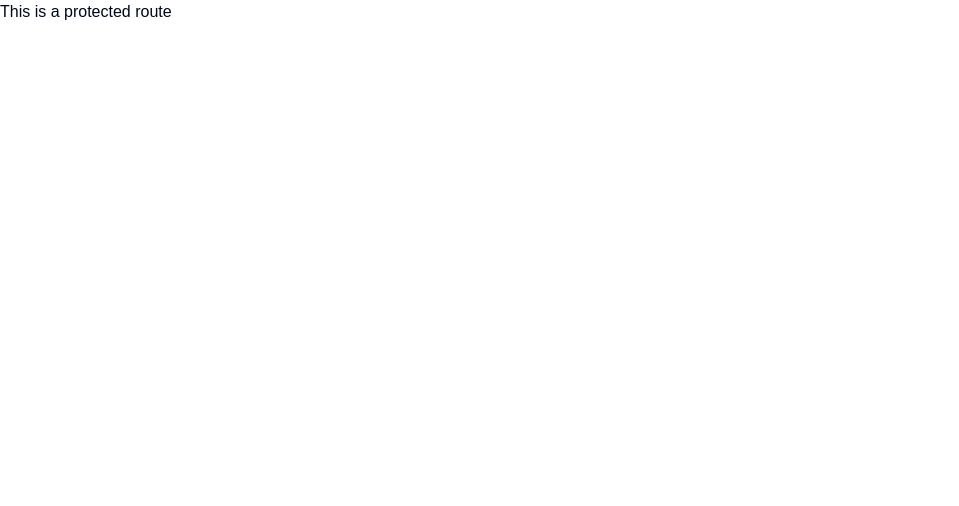
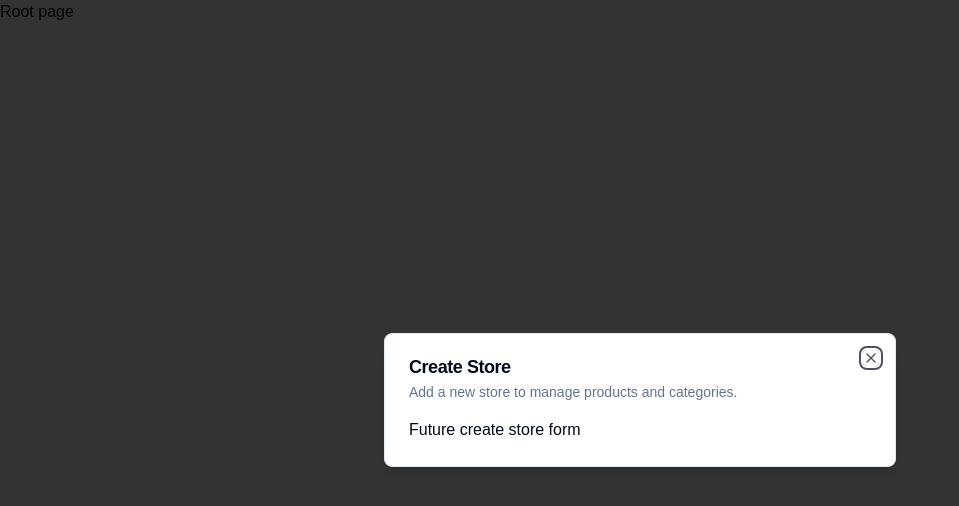
Before and after one commit to lazytech614/ShopZone-Admin, a Next.js app: page / in a window 1280 px wide. Shown: the top 506 px of the page, without its empty margins (0-959 px from the left). Built offline with nearby package versions, Linux system fonts and the light colour scheme.

Commit message:
add store modal component

```diff
--- a/app/(root)/page.tsx
+++ b/app/(root)/page.tsx
@@ -1,11 +1,22 @@
+"use client"
+
+import { useStoreModal } from '@/hooks/useStoreModal'
 import { UserButton } from '@clerk/nextjs'
-import React from 'react'
+import React, { useEffect } from 'react'
 
 const SetupPage = () => {
+  const onOpen = useStoreModal((state) => state.onOpen)
+  const isOpen = useStoreModal((state) => state.isOpen)
+
+  useEffect(() => {
+    if(!isOpen) onOpen()
+  }, [isOpen, onOpen])
+
   return (
     <div>
-      This is a protected route
-      <UserButton />
+      {/* This is a protected route
+      <UserButton /> */}
+      Root page
     </div>
   )
 }
--- a/app/layout.tsx
+++ b/app/layout.tsx
@@ -8,6 +8,7 @@
 import type { Metadata } from "next";
 import { Geist, Geist_Mono } from "next/font/google";
 import "./globals.css";
+import { StoreModalProvider } from '@/providers/modalProvider';
 
 const geistSans = Geist({
   variable: "--font-geist-sans",
@@ -35,6 +36,7 @@
         <body
           className={`${geistSans.variable} ${geistMono.variable} antialiased`}
         >
+          <StoreModalProvider />
           {children}
         </body>
       </ClerkProvider>
--- /dev/null
+++ b/components/modals/StoreModal.tsx
@@ -0,0 +1,16 @@
+"use client"
+
+import { useStoreModal } from "@/hooks/useStoreModal"
+import { Modal } from "@/components/ui/modal"
+
+export const StoreModal = () => {
+    const storeModal = useStoreModal()
+    return (
+        <Modal
+        isOpen={storeModal.isOpen}
+        onClose={storeModal.onClose}
+        title="Create Store" description="Add a new store to manage products and categories.">
+            <div>Future create store form</div>
+        </Modal>
+    )
+}
--- /dev/null
+++ b/components/ui/dialog.tsx
@@ -0,0 +1,122 @@
+"use client"
+
+import * as React from "react"
+import * as DialogPrimitive from "@radix-ui/react-dialog"
+import { X } from "lucide-react"
+
+import { cn } from "@/lib/utils"
+
+const Dialog = DialogPrimitive.Root
+
+const DialogTrigger = DialogPrimitive.Trigger
+
+const DialogPortal = DialogPrimitive.Portal
+
+const DialogClose = DialogPrimitive.Close
+
+const DialogOverlay = React.forwardRef<
+  React.ElementRef<typeof DialogPrimitive.Overlay>,
+  React.ComponentPropsWithoutRef<typeof DialogPrimitive.Overlay>
+>(({ className, ...props }, ref) => (
+  <DialogPrimitive.Overlay
+    ref={ref}
+    className={cn(
+      "fixed inset-0 z-50 bg-black/80  data-[state=open]:animate-in data-[state=closed]:animate-out data-[state=closed]:fade-out-0 data-[state=open]:fade-in-0",
+      className
+    )}
+    {...props}
+  />
+))
+DialogOverlay.displayName = DialogPrimitive.Overlay.displayName
+
+const DialogContent = React.forwardRef<
+  React.ElementRef<typeof DialogPrimitive.Content>,
+  React.ComponentPropsWithoutRef<typeof DialogPrimitive.Content>
+>(({ className, children, ...props }, ref) => (
+  <DialogPortal>
+    <DialogOverlay />
+    <DialogPrimitive.Content
+      ref={ref}
+      className={cn(
+        "fixed left-[50%] top-[50%] z-50 grid w-full max-w-lg translate-x-[-50%] translate-y-[-50%] gap-4 border bg-background p-6 shadow-lg duration-200 data-[state=open]:animate-in data-[state=closed]:animate-out data-[state=closed]:fade-out-0 data-[state=open]:fade-in-0 data-[state=closed]:zoom-out-95 data-[state=open]:zoom-in-95 data-[state=closed]:slide-out-to-left-1/2 data-[state=closed]:slide-out-to-top-[48%] data-[state=open]:slide-in-from-left-1/2 data-[state=open]:slide-in-from-top-[48%] sm:rounded-lg",
+        className
+      )}
+      {...props}
+    >
+      {children}
+      <DialogPrimitive.Close className="absolute right-4 top-4 rounded-sm opacity-70 ring-offset-background transition-opacity hover:opacity-100 focus:outline-none focus:ring-2 focus:ring-ring focus:ring-offset-2 disabled:pointer-events-none data-[state=open]:bg-accent data-[state=open]:text-muted-foreground">
+        <X className="h-4 w-4" />
+        <span className="sr-only">Close</span>
+      </DialogPrimitive.Close>
+    </DialogPrimitive.Content>
+  </DialogPortal>
+))
+DialogContent.displayName = DialogPrimitive.Content.displayName
+
+const DialogHeader = ({
+  className,
+  ...props
+}: React.HTMLAttributes<HTMLDivElement>) => (
+  <div
+    className={cn(
+      "flex flex-col space-y-1.5 text-center sm:text-left",
+      className
+    )}
+    {...props}
+  />
+)
+DialogHeader.displayName = "DialogHeader"
+
+const DialogFooter = ({
+  className,
+  ...props
+}: React.HTMLAttributes<HTMLDivElement>) => (
+  <div
+    className={cn(
+      "flex flex-col-reverse sm:flex-row sm:justify-end sm:space-x-2",
+      className
+    )}
+    {...props}
+  />
+)
+DialogFooter.displayName = "DialogFooter"
+
+const DialogTitle = React.forwardRef<
+  React.ElementRef<typeof DialogPrimitive.Title>,
+  React.ComponentPropsWithoutRef<typeof DialogPrimitive.Title>
+>(({ className, ...props }, ref) => (
+  <DialogPrimitive.Title
+    ref={ref}
+    className={cn(
+      "text-lg font-semibold leading-none tracking-tight",
+      className
+    )}
+    {...props}
+  />
+))
+DialogTitle.displayName = DialogPrimitive.Title.displayName
+
+const DialogDescription = React.forwardRef<
+  React.ElementRef<typeof DialogPrimitive.Description>,
+  React.ComponentPropsWithoutRef<typeof DialogPrimitive.Description>
+>(({ className, ...props }, ref) => (
+  <DialogPrimitive.Description
+    ref={ref}
+    className={cn("text-sm text-muted-foreground", className)}
+    {...props}
+  />
+))
+DialogDescription.displayName = DialogPrimitive.Description.displayName
+
+export {
+  Dialog,
+  DialogPortal,
+  DialogOverlay,
+  DialogClose,
+  DialogTrigger,
+  DialogContent,
+  DialogHeader,
+  DialogFooter,
+  DialogTitle,
+  DialogDescription,
+}
--- /dev/null
+++ b/components/ui/modal.tsx
@@ -0,0 +1,36 @@
+"use client"
+import React from 'react'
+import { Dialog, DialogContent, DialogDescription, DialogHeader, DialogTitle } from './dialog'
+
+interface ModalProps {
+    title: string,
+    description: string,
+    isOpen: boolean,
+    onClose: () => void,
+    children?: React.ReactNode
+}
+
+export const Modal: React.FC<ModalProps> = ({
+    title,
+    description,
+    isOpen,
+    onClose,
+    children
+}) => {
+    const onChange = (open: boolean) => {
+        if(!open) onClose();
+    }
+  return (
+    <Dialog open={isOpen} onOpenChange={onChange}>
+        <DialogContent>
+            <DialogHeader>
+                <DialogTitle>{title}</DialogTitle>
+                <DialogDescription>{description}</DialogDescription>
+            </DialogHeader>
+            <div>
+                {children}
+            </div>
+        </DialogContent>
+    </Dialog>
+  )
+}
--- /dev/null
+++ b/hooks/useStoreModal.tsx
@@ -0,0 +1,13 @@
+import {create} from 'zustand'
+
+interface UseStoreModalStore {
+    isOpen: boolean,
+    onOpen: () => void,
+    onClose: () => void,
+}
+
+export const useStoreModal = create<UseStoreModalStore>((set) => ({
+    isOpen: false,
+    onOpen: () => set({isOpen: true}),
+    onClose: () => set({isOpen: false}),
+}))
--- a/package.json
+++ b/package.json
@@ -10,6 +10,7 @@
   },
   "dependencies": {
     "@clerk/nextjs": "^6.10.4",
+    "@radix-ui/react-dialog": "^1.1.5",
     "@radix-ui/react-slot": "^1.1.1",
     "class-variance-authority": "^0.7.1",
     "clsx": "^2.1.1",
@@ -18,7 +19,8 @@
     "react": "^19.0.0",
     "react-dom": "^19.0.0",
     "tailwind-merge": "^2.6.0",
-    "tailwindcss-animate": "^1.0.7"
+    "tailwindcss-animate": "^1.0.7",
+    "zustand": "^5.0.3"
   },
   "devDependencies": {
     "@eslint/eslintrc": "^3",
--- /dev/null
+++ b/providers/modalProvider.tsx
@@ -0,0 +1,20 @@
+"use client"
+
+import { StoreModal } from "@/components/modals/StoreModal"
+import { useEffect, useState } from "react"
+
+export const StoreModalProvider = () => {
+    const [isMounted, setIsMounted] = useState(false)
+
+    useEffect(() => {
+        setIsMounted(true)
+    }, [])
+
+    if(!isMounted) return null;
+
+    return (
+        <>
+            <StoreModal />
+        </>
+    )
+}
```
Also changed, not shown: 1 other file (tests, documents, lock files or other folders).
